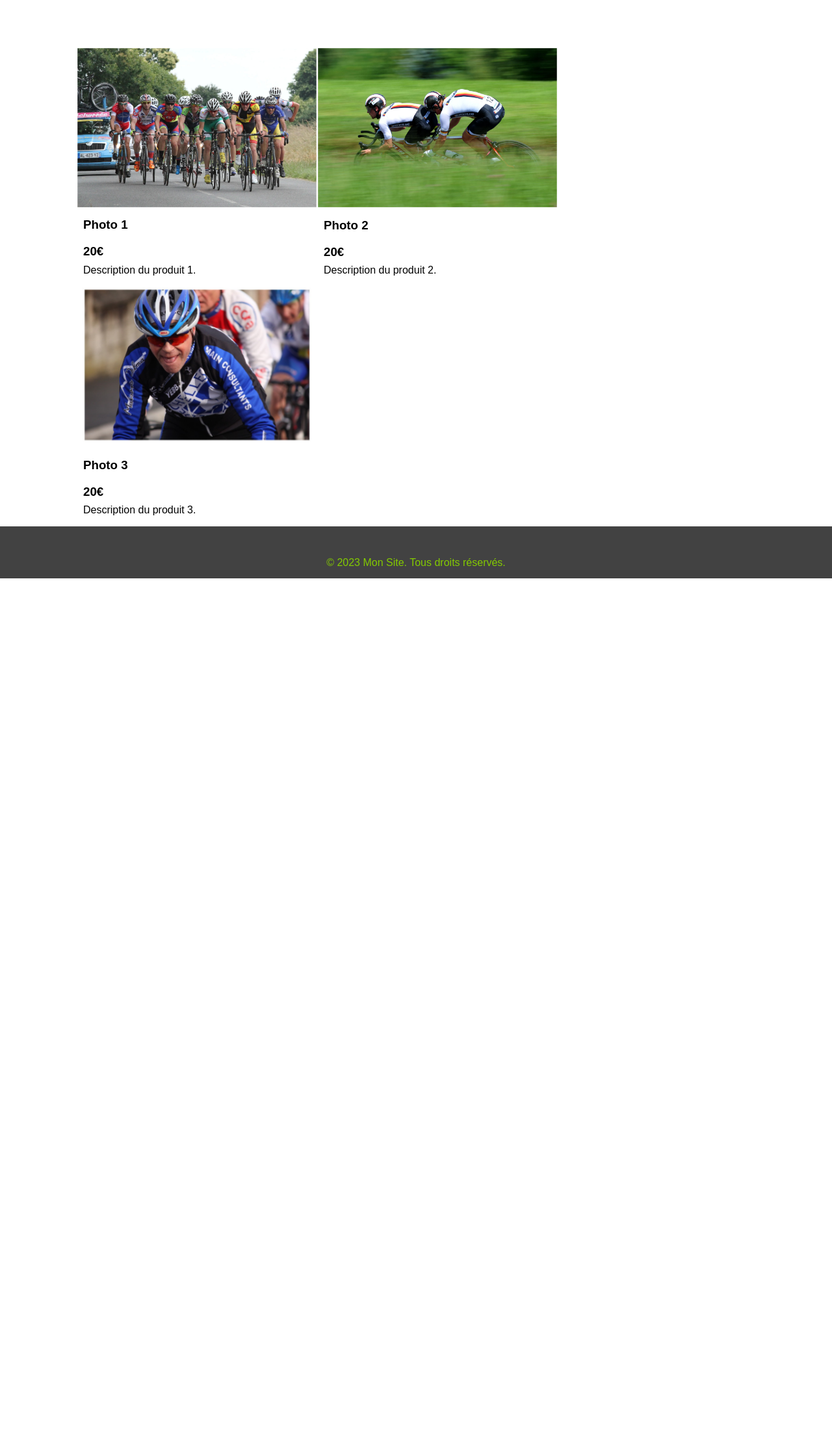
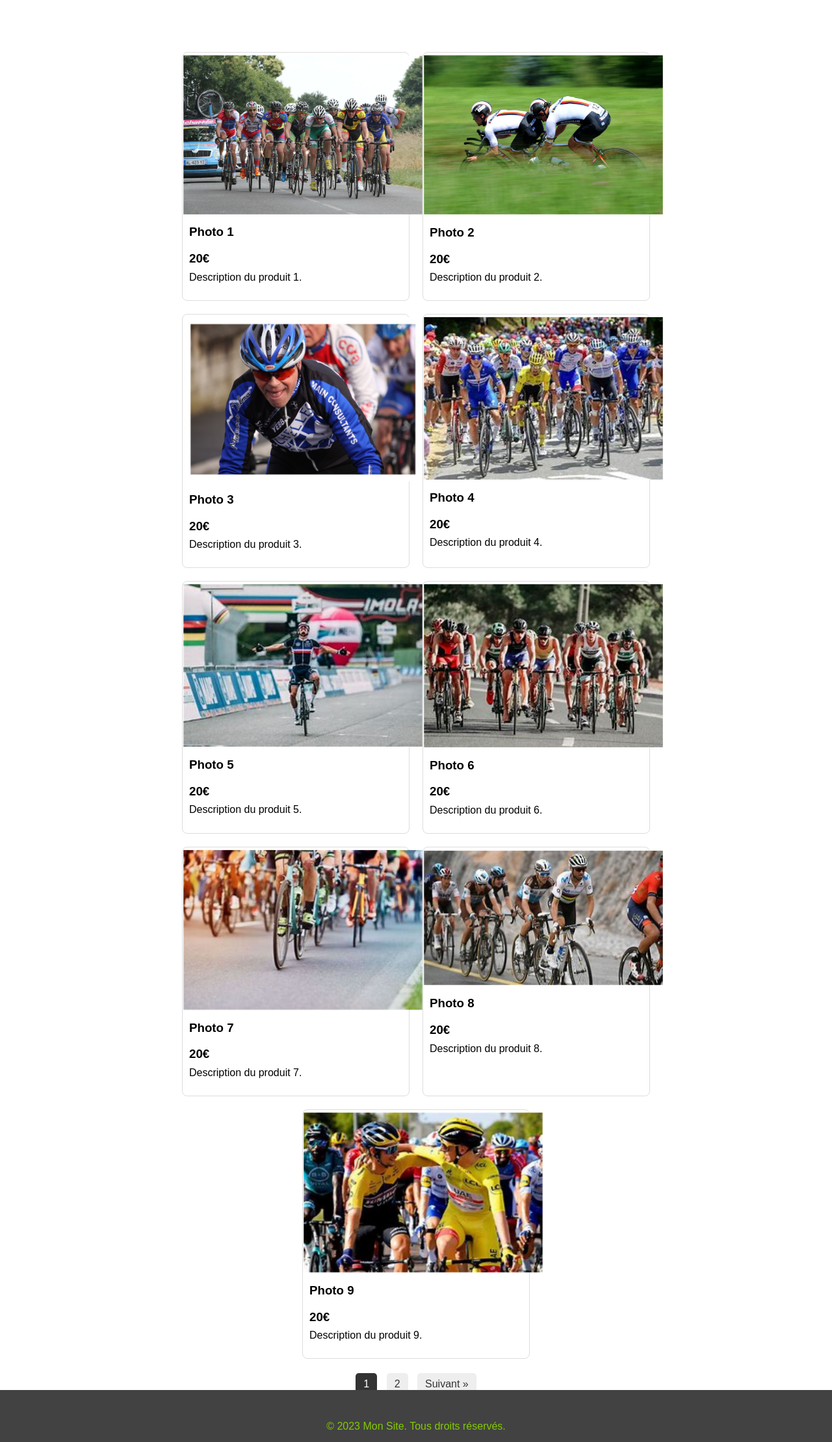
Before and after one commit to MathisV0512/Test, a Flask app: page /boutique in a window 1280 px wide. Shown: the part 100-2319 px from the top of the page at 65% size. Before the commit the page ends 990 px from the top, so only its background shows below. Run offline with Flask 3, Linux system fonts and the light colour scheme.

Commit message:
Add files via upload

```diff
--- a/app.py
+++ b/app.py
@@ -15,7 +15,30 @@ def index():
 
 @app.route('/boutique')
 def boutique():
-    return render_template('boutique.html')
+    # Récupération du numéro de page (1 par défaut)
+    page = int(request.args.get('page', 1))
+    per_page = 9
+
+    # Liste simulée de 12 produits
+    photos = [
+        {"filename": f"photo{i}.jpg", "title": f"Photo {i}", "price": "20€", "desc": f"Description du produit {i}."}
+        for i in range(1, 13)
+    ]
+
+    # Découpage des photos selon la page
+    start = (page - 1) * per_page
+    end = start + per_page
+    paginated_photos = photos[start:end]
+
+    # Nombre total de pages
+    total_pages = (len(photos) + per_page - 1) // per_page
+
+    return render_template(
+        'boutique.html',
+        photos=paginated_photos,
+        page=page,
+        total_pages=total_pages
+    )
 
 @app.route('/contact')
 def contact():
--- a/static/css/style.css
+++ b/static/css/style.css
@@ -280,15 +280,23 @@ footer p {
     font-weight: 600;
 }
 
-.cards{
+.cards {
     display: flex;
     flex-wrap: wrap;
+    gap: 20px; /* espace uniforme entre les cartes */
+    justify-content: center; /* centrage horizontal */
 }
 
 .cards .card {
-    margin-right: 20px;
+    width: 350px; /* taille fixe pour toutes les cartes */
+    box-sizing: border-box;
     cursor: pointer;
+    border: 1px solid #ddd;
+    padding: 10px;
+    background: #fff;
+    border-radius: 8px;
 }
+
 
 .cards .card img {
     width: 350px;
@@ -303,6 +311,25 @@ footer p {
 
 .cards .card .card_body p{
     margin-top: -10px;
+}
+
+.pagination {
+    text-align: center;
+    margin-top: 30px;
+}
+
+.pagination a {
+    margin: 0 5px;
+    padding: 8px 12px;
+    text-decoration: none;
+    background: #eee;
+    border-radius: 5px;
+    color: #333;
+}
+
+.pagination a.active {
+    background: #333;
+    color: #fff;
 }
 
 
--- a/templates/boutique.html
+++ b/templates/boutique.html
@@ -30,38 +30,34 @@
 
     <div class="container">
         <div class="cards">
+            {% for photo in photos %}
             <div class="card">
-                <img src="{{ url_for('static', filename='img/photo1.jpg') }}" alt="Photo 1">
+                <img src="{{ url_for('static', filename='img/' + photo.filename) }}" alt="{{ photo.title }}">
                 <div class="card-header">
-                    <h3 class="card_title">Photo 1</h3>
-                    <h3 class="card_price">20€</h3>
+                    <h3 class="card_title">{{ photo.title }}</h3>
+                    <h3 class="card_price">{{ photo.price }}</h3>
                 </div>
                 <div class="card_body">
-                    <p>Description du produit 1.</p>
+                    <p>{{ photo.desc }}</p>
                 </div>
             </div>
-            <div class="card">
-                <img src="{{ url_for('static', filename='img/photo2.jpg') }}" alt="Photo 1">
-                <div class="card-header">
-                    <h3 class="card_title">Photo 2</h3>
-                    <h3 class="card_price">20€</h3>
-                </div>
-                <div class="card_body">
-                    <p>Description du produit 2.</p>
-                </div>
-            </div>
-            <div class="card">
-                <img src="{{ url_for('static', filename='img/photo3.jpg') }}" alt="Photo 1">
-                <div class="card-header">
-                    <h3 class="card_title">Photo 3</h3>
-                    <h3 class="card_price">20€</h3>
-                </div>
-                <div class="card_body">
-                    <p>Description du produit 3.</p>
-                </div>
-            </div>
+            {% endfor %}
+        </div>
+
+        <!-- Pagination -->
+        <div class="pagination">
+            {% if page > 1 %}
+                <a href="{{ url_for('boutique', page=page-1) }}">&laquo; Précédent</a>
+            {% endif %}
+            {% for p in range(1, total_pages + 1) %}
+                <a href="{{ url_for('boutique', page=p) }}" class="{{ 'active' if p == page else '' }}">{{ p }}</a>
+            {% endfor %}
+            {% if page < total_pages %}
+                <a href="{{ url_for('boutique', page=page+1) }}">Suivant &raquo;</a>
+            {% endif %}
         </div>
     </div>
+
 
     <footer>
         <p>© 2023 Mon Site. Tous droits réservés.</p>
```
Also changed, not shown: static/img/photo10.jpg (added), static/img/photo11.jpg (added), static/img/photo12.jpg (added), static/img/photo4.jpg (added), static/img/photo5.jpg (added), static/img/photo6.jpg (added), static/img/photo7.jpg (added), static/img/photo8.jpg (added), static/img/photo9.jpg (added).
